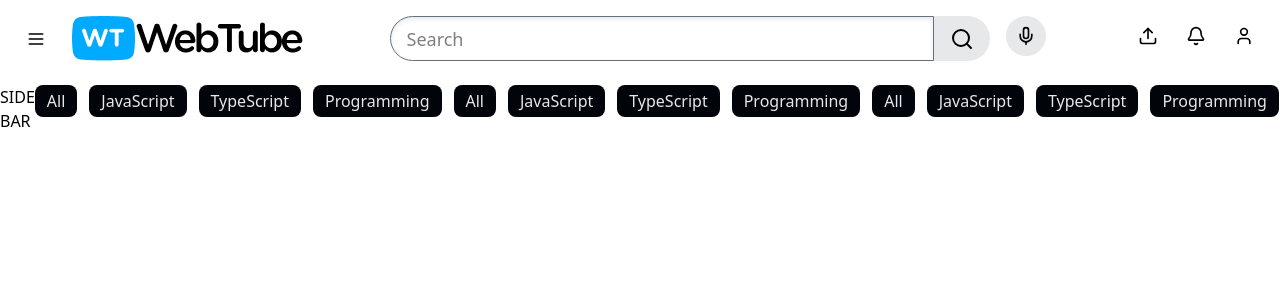
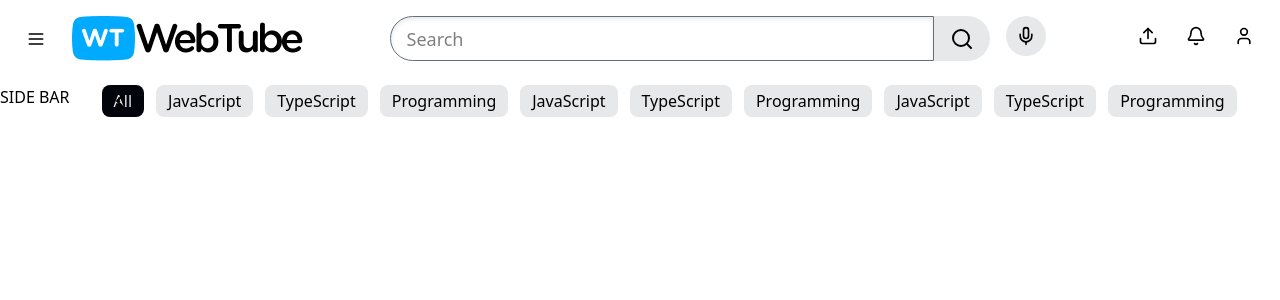
Before and after one commit to Rahulrai1998/WebTube, a React (Vite) app: page / in a window 1280 px wide. Shown: the top 300 px of the page. Built offline with nearby package versions, Linux system fonts and the light colour scheme.

Commit message:
chevron btn updates

```diff
--- a/src/App.tsx
+++ b/src/App.tsx
@@ -1,17 +1,26 @@
+import { useState } from "react"
 import CategoryChips from "./components/CategoryChips"
 import { categories } from "./data/home"
 import PageHeader from "./layouts/PageHeader"
 
 
 function App() {
+  const [selectedCategory, setSelectedCategory] = useState(0)
+
+  const onSelect = (category: number) => {
+    setSelectedCategory(category)
+
+  }
+
   return (
     <div className="max-h-screen flex flex-col">
       <PageHeader />
       <div className="grid grid-cols-[auto_1fr] flex-grow overflow-auto">
         <div>SIDE BAR</div>
-        <div className="sticky top-0 bg-white z-10 pb-4">
-          <CategoryChips categories={categories} />
-        </div>
+        <div className="overflow-x-hidden px-8 pb-4">
+          <div className="sticky top-0 bg-white z-10 pb-4">
+            <CategoryChips categories={categories} selectedCategory={selectedCategory} onSelect={onSelect} />
+          </div></div>
       </div>
     </div>
   )
--- a/src/components/CategoryChips.tsx
+++ b/src/components/CategoryChips.tsx
@@ -1,20 +1,23 @@
 import React from 'react'
 import Button from './Button'
-
-
+import { ChevronLeft } from 'lucide-react';
 
 type CategoryChipsProps = {
-    categories: string[]
+    categories: string[];
+    selectedCategory: number;
+    onSelect: (category: number) => void
 }
 
-const CategoryChips = ({ categories }: CategoryChipsProps) => {
+const CategoryChips = ({ categories, selectedCategory, onSelect }: CategoryChipsProps) => {
     return (
         <div className='overflow-x-hidden relative'>
+
             <div className='flex whitespace-nowrap gap-3 transition-transform w-[max-content]'>
-                {categories?.map((category) => <Button className='py-1 px-3 rounded-lg whitespace-nowrap' variant={"dark"}>
+                {categories?.map((category, index) => <Button onClick={() => onSelect(index)} className='py-1 px-3 rounded-lg whitespace-nowrap' variant={selectedCategory === index ? "dark" : "default"}>
                     {category}
                 </Button>)}
             </div>
+            <div className='absolute left-0 top-1/2 -translate-y-1/2'><Button variant={"ghost"} size={"icon"} className='h-full aspect-square w-auto p-1.5'><ChevronLeft /></Button></div>
         </div>
     )
 }
--- a/src/data/home.ts
+++ b/src/data/home.ts
@@ -1,5 +1,14 @@
 export const categories = [
   "All",
+  "JavaScript",
+  "TypeScript",
+  "Programming",
+  "JavaScript",
+  "TypeScript",
+  "Programming",
+  "JavaScript",
+  "TypeScript",
+  "Programming",
   "JavaScript",
   "TypeScript",
   "Programming",
@@ -7,11 +16,12 @@ export const categories = [
   "JavaScript",
   "TypeScript",
   "Programming",
-  "All",
   "JavaScript",
   "TypeScript",
   "Programming",
-  "All",
+  "JavaScript",
+  "TypeScript",
+  "Programming",
   "JavaScript",
   "TypeScript",
   "Programming",
--- a/tailwind.config.js
+++ /dev/null
@@ -1,11 +0,0 @@
-module.exports = {
-  purge: [],
-  darkMode: false, // or 'media' or 'class'
-  theme: {
-    extend: {},
-  },
-  variants: {
-    extend: {},
-  },
-  plugins: [],
-}
```
